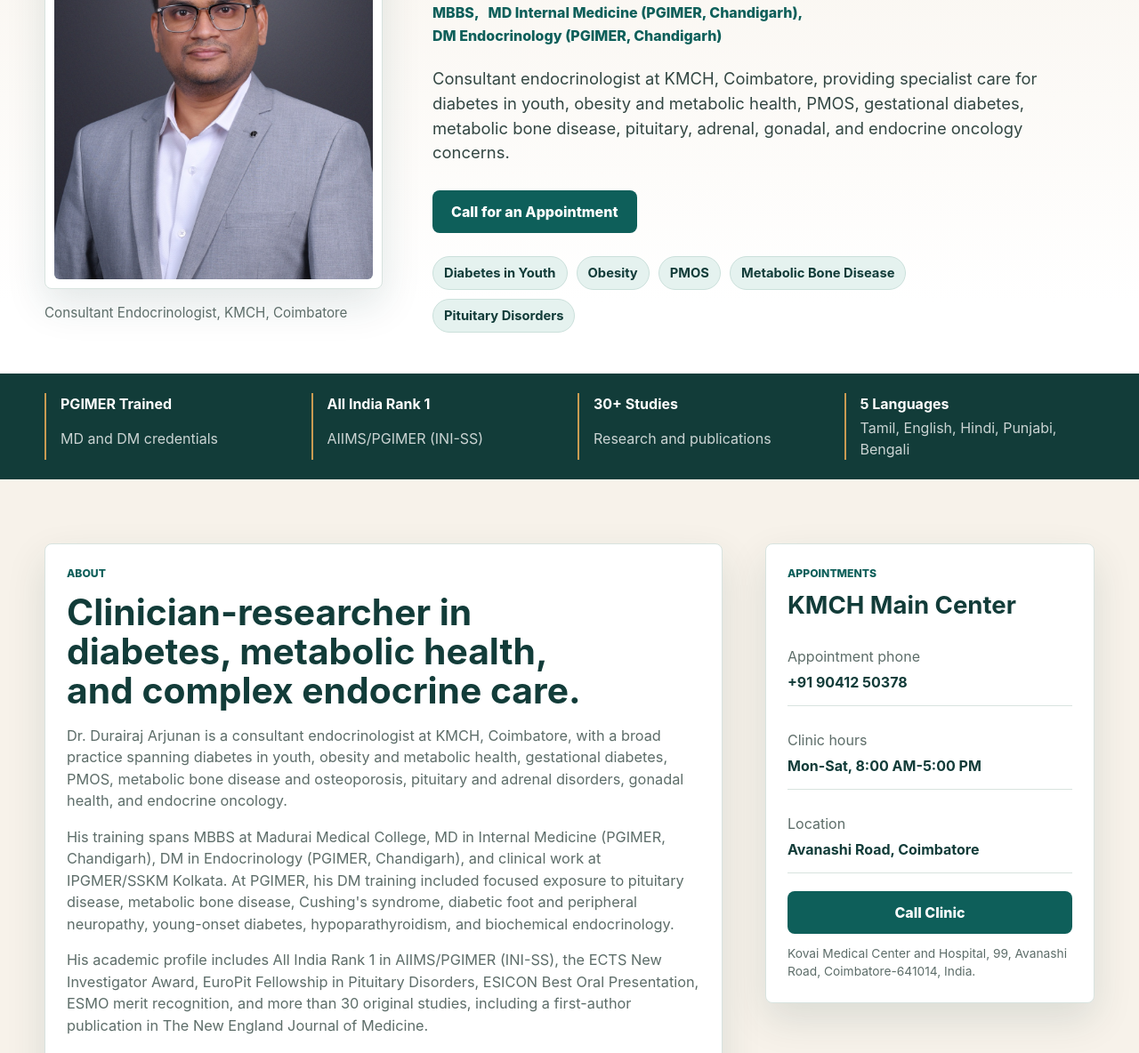
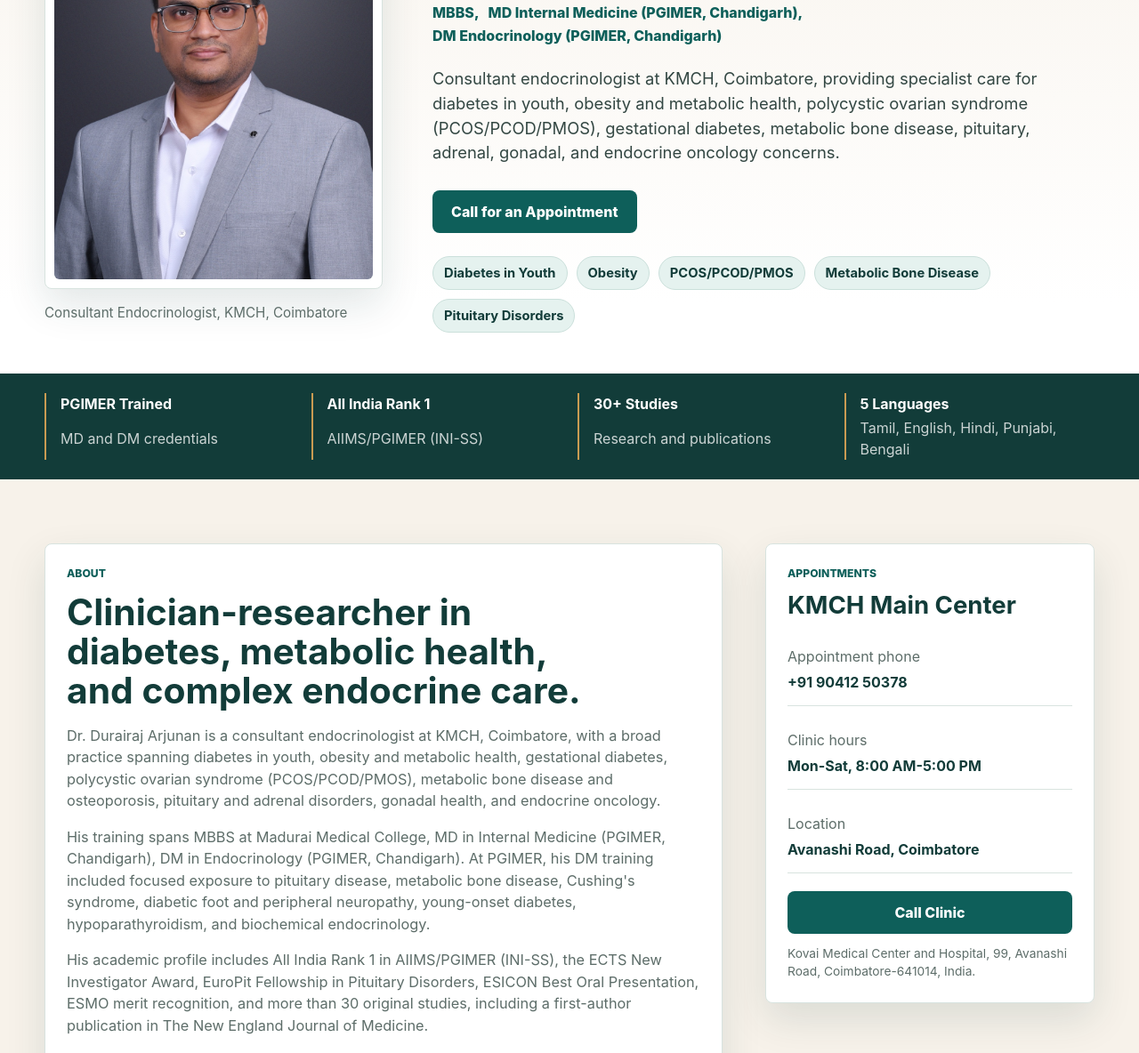
Before and after one commit to Neurabrix/drdurairajarjunan.com, a website: page index.html in a window 1280 px wide. Shown: the part 378-1562 px from the top of the page at 89% size. Drawn offline with Linux system fonts and the light colour scheme.

Commit message:
Clean up profile content

```diff
--- a/index.html
+++ b/index.html
@@ -6,7 +6,7 @@
     <title>Dr. Durairaj Arjunan | Endocrinologist in Coimbatore</title>
     <meta
       name="description"
-      content="Dr. Durairaj Arjunan is a consultant endocrinologist at KMCH Coimbatore for diabetes, obesity, PMOS, gestational diabetes, bone, pituitary and adrenal care."
+      content="Dr. Durairaj Arjunan is a consultant endocrinologist at KMCH Coimbatore for diabetes, obesity, PCOS/PCOD/PMOS, gestational diabetes, bone, pituitary and adrenal care."
     />
     <meta name="robots" content="index, follow, max-image-preview:large" />
     <meta name="author" content="Dr. Durairaj Arjunan" />
@@ -14,7 +14,7 @@
     <meta property="og:title" content="Dr. Durairaj Arjunan | Endocrinologist in Coimbatore" />
     <meta
       property="og:description"
-      content="Consultant endocrinologist at KMCH, Coimbatore, focused on diabetes, obesity, PMOS, gestational diabetes, metabolic bone disease, pituitary and adrenal disorders."
+      content="Consultant endocrinologist at KMCH, Coimbatore, focused on diabetes, obesity, PCOS/PCOD/PMOS, gestational diabetes, metabolic bone disease, pituitary and adrenal disorders."
     />
     <meta property="og:type" content="website" />
     <meta property="og:url" content="https://drdurairajarjunan.com/" />
@@ -26,10 +26,10 @@
     <meta name="twitter:title" content="Dr. Durairaj Arjunan | Endocrinologist in Coimbatore" />
     <meta
       name="twitter:description"
-      content="Diabetes, obesity, PMOS, metabolic bone, pituitary and adrenal endocrine care at KMCH, Coimbatore."
+      content="Diabetes, obesity, PCOS/PCOD/PMOS, metabolic bone, pituitary and adrenal endocrine care at KMCH, Coimbatore."
     />
     <meta name="twitter:image" content="https://drdurairajarjunan.com/assets/durairaj-photo.jpg" />
-    <link rel="stylesheet" href="assets/styles.css?v=20260705-ini-ss-rank" />
+    <link rel="stylesheet" href="assets/styles.css?v=20260705-content-cleanup" />
     <script type="application/ld+json">
       {
         "@context": "https://schema.org",
@@ -49,7 +49,7 @@
             "@id": "https://drdurairajarjunan.com/#webpage",
             "url": "https://drdurairajarjunan.com/",
             "name": "Dr. Durairaj Arjunan - Endocrinologist in Coimbatore",
-            "description": "Consultant endocrinologist at KMCH, Coimbatore, for diabetes, obesity, PMOS, gestational diabetes, metabolic bone disease, pituitary and adrenal disorders.",
+            "description": "Consultant endocrinologist at KMCH, Coimbatore, for diabetes, obesity, PCOS/PCOD/PMOS, gestational diabetes, metabolic bone disease, pituitary and adrenal disorders.",
             "isPartOf": {
               "@id": "https://drdurairajarjunan.com/#website"
             },
@@ -152,7 +152,7 @@
               "Diabetes in youth",
               "Obesity and metabolic health",
               "Gestational diabetes",
-              "PMOS",
+              "Polycystic ovarian syndrome (PCOS/PCOD/PMOS)",
               "Metabolic bone disease",
               "Pituitary disorders",
               "Adrenal disorders",
@@ -339,9 +339,10 @@
             </p>
             <p class="lead">
               Consultant endocrinologist at KMCH, Coimbatore, providing specialist
-              care for diabetes in youth, obesity and metabolic health, PMOS,
-              gestational diabetes, metabolic bone disease, pituitary, adrenal,
-              gonadal, and endocrine oncology concerns.
+              care for diabetes in youth, obesity and metabolic health,
+              polycystic ovarian syndrome (PCOS/PCOD/PMOS), gestational
+              diabetes, metabolic bone disease, pituitary, adrenal, gonadal,
+              and endocrine oncology concerns.
             </p>
 
             <div class="actions">
@@ -351,7 +352,7 @@
             <div class="chips" aria-label="Clinical focus areas">
               <span>Diabetes in Youth</span>
               <span>Obesity</span>
-              <span>PMOS</span>
+              <span>PCOS/PCOD/PMOS</span>
               <span>Metabolic Bone Disease</span>
               <span>Pituitary Disorders</span>
             </div>
@@ -388,18 +389,18 @@
             <p>
               Dr. Durairaj Arjunan is a consultant endocrinologist at KMCH,
               Coimbatore, with a broad practice spanning diabetes in youth,
-              obesity and metabolic health, gestational diabetes, PMOS,
-              metabolic bone disease and osteoporosis, pituitary and adrenal
-              disorders, gonadal health, and endocrine oncology.
+              obesity and metabolic health, gestational diabetes, polycystic
+              ovarian syndrome (PCOS/PCOD/PMOS), metabolic bone disease and
+              osteoporosis, pituitary and adrenal disorders, gonadal health,
+              and endocrine oncology.
             </p>
             <p>
               His training spans MBBS at Madurai Medical College, MD in Internal
               Medicine (PGIMER, Chandigarh), DM in Endocrinology (PGIMER,
-              Chandigarh), and clinical work at IPGMER/SSKM Kolkata. At PGIMER,
-              his DM training included focused exposure to pituitary disease,
-              metabolic bone disease, Cushing's syndrome, diabetic foot and
-              peripheral neuropathy, young-onset diabetes, hypoparathyroidism,
-              and biochemical endocrinology.
+              Chandigarh). At PGIMER, his DM training included focused exposure
+              to pituitary disease, metabolic bone disease, Cushing's syndrome,
+              diabetic foot and peripheral neuropathy, young-onset diabetes,
+              hypoparathyroidism, and biochemical endocrinology.
             </p>
             <p>
               His academic profile includes All India Rank 1 in AIIMS/PGIMER
@@ -412,7 +413,7 @@
             <div class="summary-credentials" aria-label="Unique qualifications">
               <span>PGIMER MD + DM Endocrinology</span>
               <span>All India Rank 1: AIIMS/PGIMER (INI-SS)</span>
-              <span>ECTS New Investigator</span>
+              <span>ECTS New Investigator Award</span>
               <span>EuroPit Pituitary Fellowship</span>
               <span>NEJM first-author publication</span>
             </div>
@@ -451,7 +452,7 @@
           <span>Obesity</span>
           <span>Young-onset Diabetes Mellitus</span>
           <span>Gestational Diabetes Mellitus</span>
-          <span>Polycystic Ovarian Syndrome</span>
+          <span>Polycystic Ovarian Syndrome (PCOS/PCOD/PMOS)</span>
           <span>Metabolic Bone Disorders</span>
           <span>Post-menopausal Osteoporosis</span>
           <span>Glucocorticoid-induced Osteoporosis</span>
@@ -473,8 +474,8 @@
               <ol class="timeline">
                 <li><strong>2022-2025</strong><span>DM Endocrinology, PGIMER Chandigarh</span></li>
                 <li><strong>2015-2017</strong><span>MD Internal Medicine, PGIMER Chandigarh</span></li>
+                <li><strong>2014</strong><span>Internship, Madurai Medical College</span></li>
                 <li><strong>2008-2013</strong><span>MBBS, Madurai Medical College, Madurai</span></li>
-                <li><strong>2014</strong><span>Internship, Madurai Medical College</span></li>
               </ol>
             </section>
 
@@ -483,7 +484,7 @@
               <ol class="timeline">
                 <li><strong>Current</strong><span>Consultant Endocrinologist, KMCH, Coimbatore</span></li>
                 <li><strong>2022-2025</strong><span>DM Endocrinology training, PGIMER Chandigarh</span></li>
-                <li><strong>2019-2021</strong><span>Senior Resident, Department of Endocrinology, IPGMER/SSKM Kolkata</span></li>
+                <li><strong>2019-2021</strong><span>Senior Resident, Department of Endocrinology</span></li>
                 <li><strong>2018</strong><span>Senior Resident, Department of Internal Medicine, PGIMER Chandigarh</span></li>
               </ol>
             </section>
```
